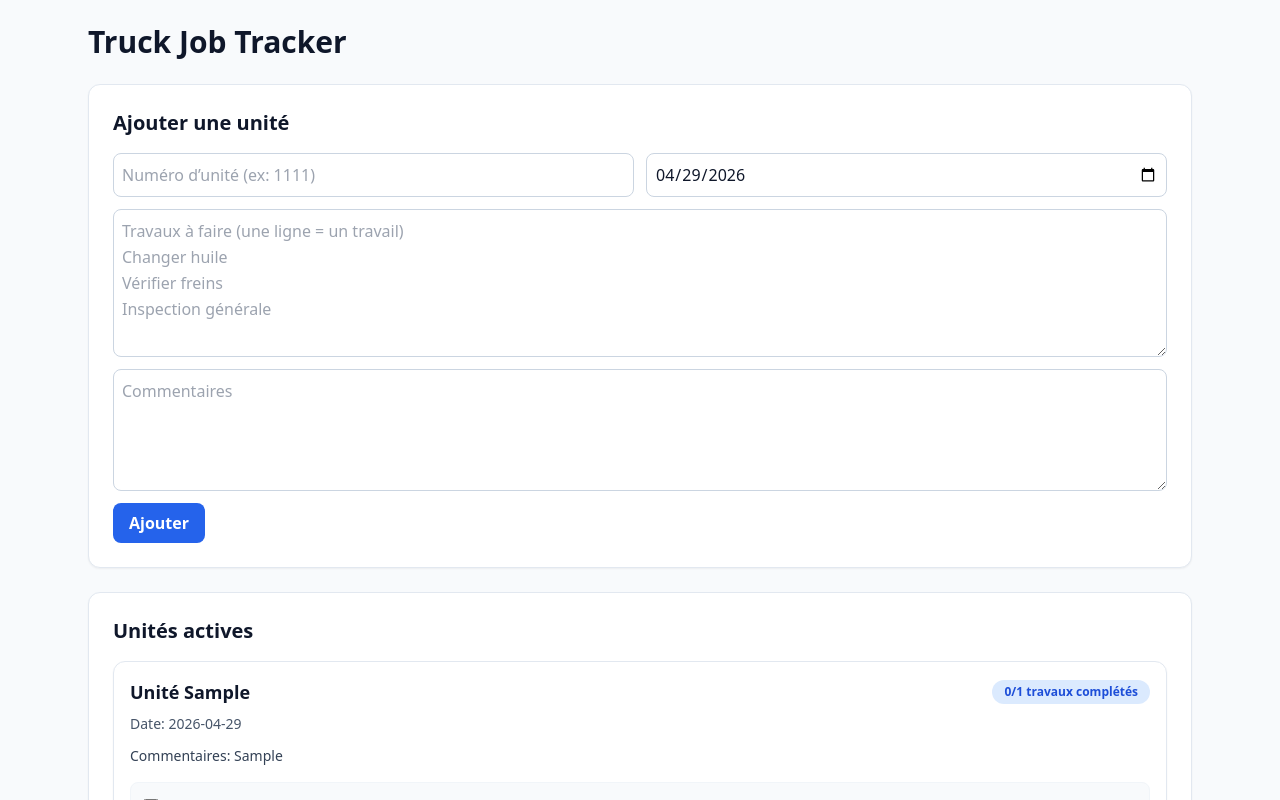
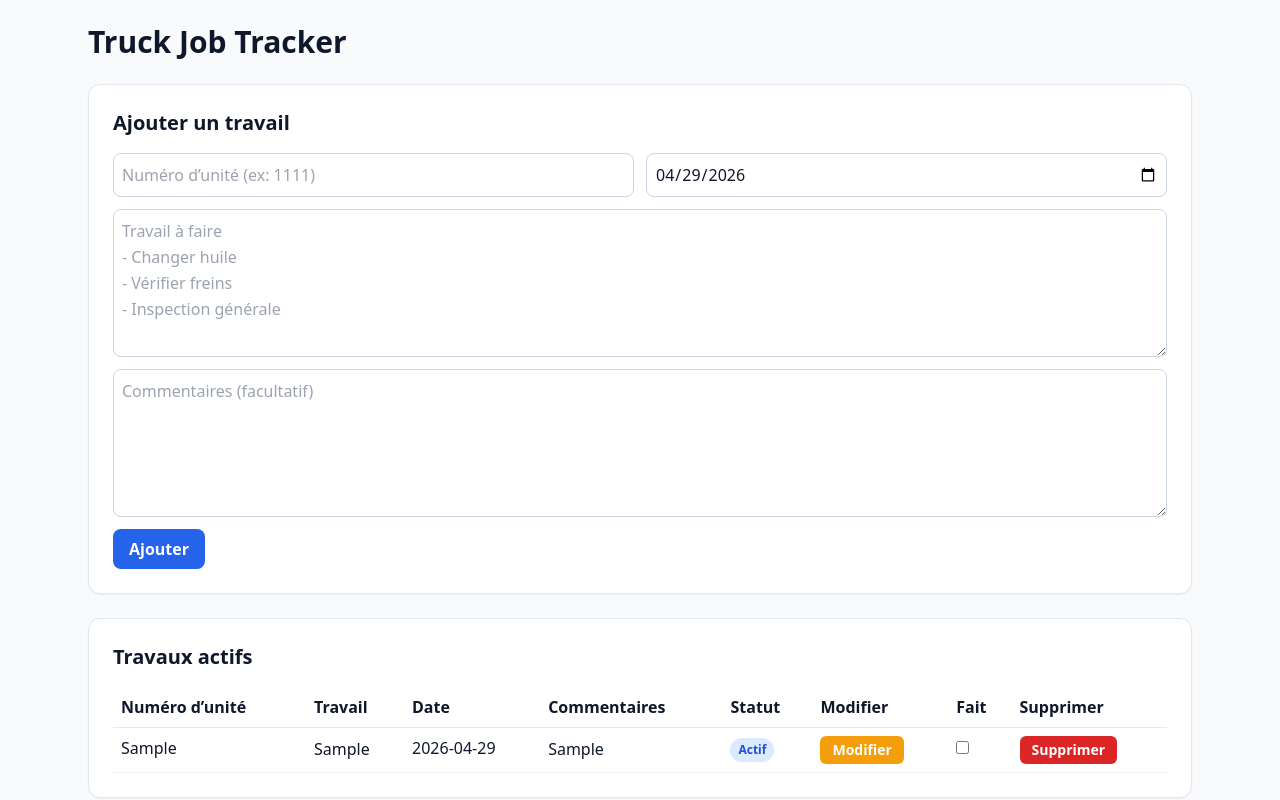
Before and after one commit to Olivier-cousineau/travail-a-effectuer, a Next.js app: page / in a window 1280 px wide. Both pictures are taken after typing "Sample", "Sample", "Sample" into the empty fields and a click on the button "Ajouter". Shown: the top 800 px of the page. Built offline with nearby package versions, Linux system fonts and the light colour scheme.

Commit message:
Revert repository state to 20 minutes ago

```diff
--- a/app/page.tsx
+++ b/app/page.tsx
@@ -2,279 +2,204 @@
 
 import { FormEvent, useEffect, useMemo, useState } from "react";
 
-type UnitJob = {
+type JobStatus = "actif" | "archive";
+
+type Job = {
   id: string;
-  text: string;
-  done: boolean;
+  unitNumber: string;
+  workToDo: string;
+  comments: string;
+  date: string;
+  status: JobStatus;
 };
 
-type UnitCard = {
-  id: string;
-  unit: string;
-  jobs: UnitJob[];
+type HistoryByUnit = Record<string, Job[]>;
+
+type FormState = {
+  unitNumber: string;
+  workToDo: string;
+  comments: string;
   date: string;
-  comments: string;
-  completedAt?: string;
 };
 
-type FormState = {
-  unit: string;
-  jobsText: string;
-  date: string;
-  comments: string;
-};
-
-const ACTIVE_STORAGE_KEY = "truck-job-tracker:active-units";
-const HISTORY_STORAGE_KEY = "truck-job-tracker:history-units";
-const LEGACY_ACTIVE_STORAGE_KEY = "truck-job-tracker:active-jobs";
-const LEGACY_HISTORY_STORAGE_KEY = "truck-job-tracker:history-by-unit";
+const ACTIVE_STORAGE_KEY = "truck-job-tracker:active-jobs";
+const HISTORY_STORAGE_KEY = "truck-job-tracker:history-by-unit";
 
 const defaultDate = () => new Date().toISOString().slice(0, 10);
-
 const emptyForm = (): FormState => ({
-  unit: "",
-  jobsText: "",
+  unitNumber: "",
+  workToDo: "",
+  comments: "",
   date: defaultDate(),
-  comments: "",
 });
 
-function parseJobs(textareaValue: string): UnitJob[] {
-  return textareaValue
-    .split("\n")
-    .map((line) => line.trim())
-    .filter(Boolean)
-    .map((line) => ({
-      id: crypto.randomUUID(),
-      text: line,
-      done: false,
-    }));
-}
+function normalizeJob(raw: Partial<Job>): Job | null {
+  const id = typeof raw.id === "string" ? raw.id : "";
+  const unitNumber = typeof raw.unitNumber === "string" ? raw.unitNumber : "";
+  const workToDo = typeof raw.workToDo === "string" ? raw.workToDo : "";
+  const date = typeof raw.date === "string" ? raw.date : "";
 
-function normalizeUnitCard(raw: Partial<UnitCard>): UnitCard | null {
-  if (!raw || typeof raw !== "object") return null;
-
-  const id = typeof raw.id === "string" ? raw.id : "";
-  const unit = typeof raw.unit === "string" ? raw.unit : "";
-  const date = typeof raw.date === "string" ? raw.date : "";
-  if (!id || !unit || !date) return null;
-
-  const jobs: UnitJob[] = Array.isArray(raw.jobs)
-    ? raw.jobs
-        .map((j) => {
-          if (!j || typeof j !== "object") return null;
-          const job = j as Partial<UnitJob>;
-          if (typeof job.id !== "string" || typeof job.text !== "string") return null;
-          return {
-            id: job.id,
-            text: job.text,
-            done: job.done === true,
-          };
-        })
-        .filter((job): job is UnitJob => Boolean(job))
-    : [];
-
-  if (jobs.length === 0) return null;
+  if (!id || !unitNumber || !workToDo || !date) return null;
 
   return {
     id,
-    unit,
-    jobs,
+    unitNumber,
+    workToDo,
+    comments: typeof raw.comments === "string" ? raw.comments : "",
     date,
-    comments: typeof raw.comments === "string" ? raw.comments : "",
-    completedAt: typeof raw.completedAt === "string" ? raw.completedAt : undefined,
-  };
-}
-
-type LegacyJob = {
-  id: string;
-  unitNumber: string;
-  workToDo: string;
-  comments?: string;
-  date: string;
-  status?: "actif" | "archive";
-};
-
-function normalizeLegacyJob(raw: Partial<LegacyJob>): LegacyJob | null {
-  if (!raw || typeof raw !== "object") return null;
-  if (typeof raw.id !== "string" || typeof raw.unitNumber !== "string" || typeof raw.workToDo !== "string" || typeof raw.date !== "string") {
-    return null;
-  }
-
-  return {
-    id: raw.id,
-    unitNumber: raw.unitNumber,
-    workToDo: raw.workToDo,
-    comments: typeof raw.comments === "string" ? raw.comments : "",
-    date: raw.date,
     status: raw.status === "archive" ? "archive" : "actif",
-  };
-}
-
-function legacyJobToUnitCard(job: LegacyJob): UnitCard {
-  return {
-    id: job.id,
-    unit: job.unitNumber,
-    date: job.date,
-    comments: job.comments ?? "",
-    completedAt: job.status === "archive" ? new Date(`${job.date}T23:59:59.000Z`).toISOString() : undefined,
-    jobs: [
-      {
-        id: `${job.id}-1`,
-        text: job.workToDo,
-        done: job.status === "archive",
-      },
-    ],
   };
 }
 
 export default function Home() {
   const [form, setForm] = useState<FormState>(emptyForm());
-  const [activeUnits, setActiveUnits] = useState<UnitCard[]>([]);
-  const [historyUnits, setHistoryUnits] = useState<UnitCard[]>([]);
-  const [selectedUnitHistory, setSelectedUnitHistory] = useState("");
+  const [editingJobId, setEditingJobId] = useState<string | null>(null);
+  const [activeJobs, setActiveJobs] = useState<Job[]>([]);
+  const [historyByUnit, setHistoryByUnit] = useState<HistoryByUnit>({});
+  const [selectedUnitHistory, setSelectedUnitHistory] = useState<string>("");
 
   useEffect(() => {
     try {
       const savedActive = localStorage.getItem(ACTIVE_STORAGE_KEY);
       const savedHistory = localStorage.getItem(HISTORY_STORAGE_KEY);
-      const savedLegacyActive = localStorage.getItem(LEGACY_ACTIVE_STORAGE_KEY);
-      const savedLegacyHistory = localStorage.getItem(LEGACY_HISTORY_STORAGE_KEY);
 
       if (savedActive) {
-        const parsed = JSON.parse(savedActive) as Partial<UnitCard>[];
-        if (Array.isArray(parsed)) {
-          setActiveUnits(parsed.map(normalizeUnitCard).filter((u): u is UnitCard => Boolean(u)));
+        const parsedActive = JSON.parse(savedActive) as Partial<Job>[];
+        if (Array.isArray(parsedActive)) {
+          setActiveJobs(parsedActive.map(normalizeJob).filter((job): job is Job => Boolean(job)).map((job) => ({ ...job, status: "actif" })));
         }
       }
 
       if (savedHistory) {
-        const parsed = JSON.parse(savedHistory) as Partial<UnitCard>[];
-        if (Array.isArray(parsed)) {
-          setHistoryUnits(parsed.map(normalizeUnitCard).filter((u): u is UnitCard => Boolean(u)));
-        }
-      }
-
-      if (!savedActive && savedLegacyActive) {
-        const parsedLegacyActive = JSON.parse(savedLegacyActive) as Partial<LegacyJob>[];
-        if (Array.isArray(parsedLegacyActive)) {
-          const migratedActive = parsedLegacyActive
-            .map(normalizeLegacyJob)
-            .filter((job): job is LegacyJob => Boolean(job))
-            .map(legacyJobToUnitCard);
-          setActiveUnits(migratedActive);
-        }
-      }
-
-      if (!savedHistory && savedLegacyHistory) {
-        const parsedLegacyHistory = JSON.parse(savedLegacyHistory) as Record<string, Partial<LegacyJob>[]>;
-        if (parsedLegacyHistory && typeof parsedLegacyHistory === "object") {
-          const migratedHistory = Object.values(parsedLegacyHistory)
-            .flatMap((jobs) => (Array.isArray(jobs) ? jobs : []))
-            .map(normalizeLegacyJob)
-            .filter((job): job is LegacyJob => Boolean(job))
-            .map(legacyJobToUnitCard)
-            .map((card) => ({
-              ...card,
-              jobs: card.jobs.map((job) => ({ ...job, done: true })),
-              completedAt: card.completedAt ?? new Date(`${card.date}T23:59:59.000Z`).toISOString(),
-            }));
-          setHistoryUnits(migratedHistory);
+        const parsedHistory = JSON.parse(savedHistory) as Record<string, Partial<Job>[]>;
+        if (parsedHistory && typeof parsedHistory === "object") {
+          const nextHistory: HistoryByUnit = {};
+          Object.entries(parsedHistory).forEach(([unit, jobs]) => {
+            if (!Array.isArray(jobs)) return;
+            nextHistory[unit] = jobs
+              .map(normalizeJob)
+              .filter((job): job is Job => Boolean(job))
+              .map((job) => ({ ...job, status: "archive" }));
+          });
+          setHistoryByUnit(nextHistory);
         }
       }
     } catch {
-      setActiveUnits([]);
-      setHistoryUnits([]);
+      setActiveJobs([]);
+      setHistoryByUnit({});
     }
   }, []);
 
   useEffect(() => {
-    localStorage.setItem(ACTIVE_STORAGE_KEY, JSON.stringify(activeUnits));
-  }, [activeUnits]);
+    localStorage.setItem(ACTIVE_STORAGE_KEY, JSON.stringify(activeJobs));
+  }, [activeJobs]);
 
   useEffect(() => {
-    localStorage.setItem(HISTORY_STORAGE_KEY, JSON.stringify(historyUnits));
-  }, [historyUnits]);
+    localStorage.setItem(HISTORY_STORAGE_KEY, JSON.stringify(historyByUnit));
+  }, [historyByUnit]);
 
-  function addUnitCard(e: FormEvent<HTMLFormElement>) {
-    e.preventDefault();
+  function startEditingJob(jobId: string) {
+    const jobToEdit = activeJobs.find((job) => job.id === jobId);
+    if (!jobToEdit) return;
 
-    const unit = form.unit.trim();
-    const comments = form.comments.trim();
-    const jobs = parseJobs(form.jobsText);
+    setEditingJobId(jobToEdit.id);
+    setForm({
+      unitNumber: jobToEdit.unitNumber,
+      workToDo: jobToEdit.workToDo,
+      comments: jobToEdit.comments,
+      date: jobToEdit.date,
+    });
+  }
 
-    if (!unit || !form.date || jobs.length === 0) return;
-
-    const card: UnitCard = {
-      id: crypto.randomUUID(),
-      unit,
-      jobs,
-      date: form.date,
-      comments,
-    };
-
-    setActiveUnits((current) => [card, ...current]);
+  function cancelEditing() {
+    setEditingJobId(null);
     setForm(emptyForm());
   }
 
-  function toggleJobDone(unitId: string, jobId: string) {
-    setActiveUnits((currentActive) => {
-      let archivedCard: UnitCard | null = null;
+  function upsertJob(e: FormEvent<HTMLFormElement>) {
+    e.preventDefault();
 
-      const nextActive = currentActive
-        .map((card) => {
-          if (card.id !== unitId) return card;
+    const nextJobData: FormState = {
+      unitNumber: form.unitNumber.trim(),
+      workToDo: form.workToDo.trim(),
+      comments: form.comments.trim(),
+      date: form.date,
+    };
 
-          const updatedJobs = card.jobs.map((job) => (job.id === jobId ? { ...job, done: true } : job));
-          const allDone = updatedJobs.every((job) => job.done);
+    if (!nextJobData.unitNumber || !nextJobData.workToDo || !nextJobData.date) return;
 
-          if (allDone) {
-            archivedCard = {
-              ...card,
-              jobs: updatedJobs,
-              completedAt: new Date().toISOString(),
-            };
-            return null;
-          }
+    if (editingJobId) {
+      setActiveJobs((current) =>
+        current.map((job) =>
+          job.id === editingJobId
+            ? {
+                ...job,
+                ...nextJobData,
+              }
+            : job,
+        ),
+      );
+      setEditingJobId(null);
+      setForm(emptyForm());
+      return;
+    }
 
-          return {
-            ...card,
-            jobs: updatedJobs,
-          };
-        })
-        .filter((card): card is UnitCard => Boolean(card));
+    const newJob: Job = {
+      id: crypto.randomUUID(),
+      ...nextJobData,
+      status: "actif",
+    };
 
-      if (archivedCard) {
-        setHistoryUnits((currentHistory) => [archivedCard as UnitCard, ...currentHistory]);
-      }
+    setActiveJobs((current) => [newJob, ...current]);
+    setForm(emptyForm());
+  }
 
-      return nextActive;
+  function markJobAsDone(jobId: string) {
+    if (editingJobId === jobId) {
+      cancelEditing();
+    }
+
+    setActiveJobs((currentActive) => {
+      const job = currentActive.find((j) => j.id === jobId);
+      if (!job) return currentActive;
+
+      const archivedJob: Job = { ...job, status: "archive" };
+
+      setHistoryByUnit((currentHistory) => {
+        const unit = archivedJob.unitNumber;
+        const existing = currentHistory[unit] ?? [];
+        return {
+          ...currentHistory,
+          [unit]: [archivedJob, ...existing],
+        };
+      });
+
+      return currentActive.filter((j) => j.id !== jobId);
     });
   }
 
-  const activeSorted = useMemo(() => [...activeUnits].sort((a, b) => b.date.localeCompare(a.date)), [activeUnits]);
+  function deleteActiveJob(jobId: string) {
+    if (editingJobId === jobId) {
+      cancelEditing();
+    }
 
-  const historyUnitNumbers = useMemo(
-    () => Array.from(new Set(historyUnits.map((card) => card.unit))).sort((a, b) => a.localeCompare(b, "fr")),
-    [historyUnits],
-  );
+    setActiveJobs((current) => current.filter((j) => j.id !== jobId));
+  }
 
-  const visibleHistory = useMemo(() => {
-    const sorted = [...historyUnits].sort((a, b) => (b.completedAt ?? "").localeCompare(a.completedAt ?? ""));
-    if (!selectedUnitHistory) return sorted;
-    return sorted.filter((card) => card.unit === selectedUnitHistory);
-  }, [historyUnits, selectedUnitHistory]);
+  const sortedActiveJobs = useMemo(() => [...activeJobs].sort((a, b) => b.date.localeCompare(a.date)), [activeJobs]);
+  const sortedUnits = useMemo(() => Object.keys(historyByUnit).sort((a, b) => a.localeCompare(b, "fr")), [historyByUnit]);
 
   return (
     <main className="mx-auto min-h-screen w-full max-w-6xl bg-slate-50 p-4 text-slate-900 md:p-6">
       <h1 className="mb-6 text-3xl font-bold">Truck Job Tracker</h1>
 
       <section className="mb-6 rounded-xl border border-slate-200 bg-white p-4 shadow-sm md:p-6">
-        <h2 className="mb-4 text-xl font-semibold">Ajouter une unité</h2>
-        <form onSubmit={addUnitCard} className="grid gap-3 sm:grid-cols-2">
+        <h2 className="mb-4 text-xl font-semibold">{editingJobId ? "Modifier un travail actif" : "Ajouter un travail"}</h2>
+        <form onSubmit={upsertJob} className="grid gap-3 sm:grid-cols-2">
           <input
             type="text"
-            value={form.unit}
-            onChange={(e) => setForm((c) => ({ ...c, unit: e.target.value }))}
+            value={form.unitNumber}
+            onChange={(e) => setForm((c) => ({ ...c, unitNumber: e.target.value }))}
             placeholder="Numéro d’unité (ex: 1111)"
             className="rounded-lg border border-slate-300 p-2"
             required
@@ -287,9 +212,9 @@ export default function Home() {
             required
           />
           <textarea
-            value={form.jobsText}
-            onChange={(e) => setForm((c) => ({ ...c, jobsText: e.target.value }))}
-            placeholder={"Travaux à faire (une ligne = un travail)\nChanger huile\nVérifier freins\nInspection générale"}
+            value={form.workToDo}
+            onChange={(e) => setForm((c) => ({ ...c, workToDo: e.target.value }))}
+            placeholder={'Travail à faire\n- Changer huile\n- Vérifier freins\n- Inspection générale'}
             className="min-h-28 rounded-lg border border-slate-300 p-2 leading-relaxed sm:col-span-2"
             rows={5}
             required
@@ -297,96 +222,136 @@ export default function Home() {
           <textarea
             value={form.comments}
             onChange={(e) => setForm((c) => ({ ...c, comments: e.target.value }))}
-            placeholder="Commentaires"
+            placeholder="Commentaires (facultatif)"
             className="min-h-24 rounded-lg border border-slate-300 p-2 leading-relaxed sm:col-span-2"
-            rows={4}
+            rows={5}
           />
-          <div className="sm:col-span-2">
-            <button type="submit" className="rounded-lg bg-blue-600 px-4 py-2 font-semibold text-white transition hover:bg-blue-700">
-              Ajouter
+          <div className="flex flex-wrap gap-2 sm:col-span-2">
+            <button type="submit" className="rounded-lg bg-blue-600 px-4 py-2 font-semibold text-white">
+              {editingJobId ? "Enregistrer les modifications" : "Ajouter"}
             </button>
+            {editingJobId && (
+              <button
+                type="button"
+                onClick={cancelEditing}
+                className="rounded-lg border border-slate-300 bg-white px-4 py-2 font-semibold text-slate-700"
+              >
+                Annuler la modification
+              </button>
+            )}
           </div>
         </form>
       </section>
 
       <section className="mb-6 rounded-xl border border-slate-200 bg-white p-4 shadow-sm md:p-6">
-        <h2 className="mb-4 text-xl font-semibold">Unités actives</h2>
-        {activeSorted.length === 0 ? (
-          <p className="text-slate-600">Aucune unité active.</p>
+        <h2 className="mb-4 text-xl font-semibold">Travaux actifs</h2>
+        {sortedActiveJobs.length === 0 ? (
+          <p className="text-slate-600">Aucun travail actif.</p>
         ) : (
-          <div className="space-y-4">
-            {activeSorted.map((card) => {
-              const total = card.jobs.length;
-              const done = card.jobs.filter((j) => j.done).length;
-              const remainingJobs = card.jobs.filter((j) => !j.done);
-
-              return (
-                <article key={card.id} className="rounded-xl border border-slate-200 p-4 shadow-sm transition-all duration-200 hover:shadow">
-                  <div className="mb-2 flex flex-wrap items-center justify-between gap-2">
-                    <h3 className="text-lg font-semibold">Unité {card.unit}</h3>
-                    <span className="rounded-full bg-blue-100 px-3 py-1 text-xs font-semibold text-blue-700">{done}/{total} travaux complétés</span>
-                  </div>
-                  <p className="mb-3 text-sm text-slate-600">Date: {card.date}</p>
-                  {card.comments && <p className="mb-4 whitespace-pre-line text-sm text-slate-700">Commentaires: {card.comments}</p>}
-
-                  <ul className="space-y-3">
-                    {remainingJobs.map((job) => (
-                      <li key={job.id} className="flex items-start gap-3 rounded-lg border border-slate-100 bg-slate-50 p-3">
-                        <input
-                          type="checkbox"
-                          aria-label={`Marquer ${job.text} comme complété`}
-                          checked={job.done}
-                          onChange={() => toggleJobDone(card.id, job.id)}
-                          className="mt-1 h-4 w-4"
-                        />
-                        <span className="leading-relaxed">{job.text}</span>
-                      </li>
-                    ))}
-                  </ul>
-                </article>
-              );
-            })}
+          <div className="overflow-x-auto">
+            <table className="w-full border-collapse text-left">
+              <thead>
+                <tr className="border-b border-slate-200">
+                  <th className="p-2">Numéro d’unité</th>
+                  <th className="p-2">Travail</th>
+                  <th className="p-2">Date</th>
+                  <th className="p-2">Commentaires</th>
+                  <th className="p-2">Statut</th>
+                  <th className="p-2">Modifier</th>
+                  <th className="p-2">Fait</th>
+                  <th className="p-2">Supprimer</th>
+                </tr>
+              </thead>
+              <tbody>
+                {sortedActiveJobs.map((job) => (
+                  <tr key={job.id} className="border-b border-slate-100 align-top">
+                    <td className="p-2 font-medium">{job.unitNumber}</td>
+                    <td className="whitespace-pre-line p-2 leading-relaxed">{job.workToDo}</td>
+                    <td className="p-2">{job.date}</td>
+                    <td className="whitespace-pre-line p-2 leading-relaxed">{job.comments || "—"}</td>
+                    <td className="p-2">
+                      <span className="inline-flex rounded-full bg-blue-100 px-2 py-1 text-xs font-semibold text-blue-700">Actif</span>
+                    </td>
+                    <td className="p-2">
+                      <button
+                        type="button"
+                        onClick={() => startEditingJob(job.id)}
+                        className="rounded-md bg-amber-500 px-3 py-1 text-sm font-semibold text-white"
+                      >
+                        Modifier
+                      </button>
+                    </td>
+                    <td className="p-2">
+                      <input type="checkbox" aria-label={`Marquer ${job.workToDo} comme fait`} onChange={() => markJobAsDone(job.id)} />
+                    </td>
+                    <td className="p-2">
+                      <button
+                        type="button"
+                        onClick={() => deleteActiveJob(job.id)}
+                        className="rounded-md bg-red-600 px-3 py-1 text-sm font-semibold text-white"
+                      >
+                        Supprimer
+                      </button>
+                    </td>
+                  </tr>
+                ))}
+              </tbody>
+            </table>
           </div>
         )}
       </section>
 
       <section className="rounded-xl border border-slate-200 bg-white p-4 shadow-sm md:p-6">
         <div className="mb-4 flex flex-wrap items-center gap-2">
-          <h2 className="text-xl font-semibold">Historique verrouillé</h2>
+          <h2 className="text-xl font-semibold">Historique par unité (verrouillé)</h2>
           <select
             value={selectedUnitHistory}
             onChange={(e) => setSelectedUnitHistory(e.target.value)}
             className="rounded-lg border border-slate-300 p-2"
           >
-            <option value="">Voir tout l’historique</option>
-            {historyUnitNumbers.map((unit) => (
+            <option value="">Voir historique d’une unité</option>
+            {sortedUnits.map((unit) => (
               <option key={unit} value={unit}>
-                Voir historique d’une unité: {unit}
+                Unité {unit}
               </option>
             ))}
           </select>
         </div>
 
-        {visibleHistory.length === 0 ? (
-          <p className="text-slate-600">Aucun historique.</p>
+        {sortedUnits.length === 0 ? (
+          <p className="text-slate-600">Aucun historique pour le moment.</p>
         ) : (
           <div className="space-y-4">
-            {visibleHistory.map((card) => (
-              <article key={card.id} className="rounded-lg border border-emerald-200 bg-emerald-50 p-4">
-                <h3 className="mb-2 font-semibold">Unité {card.unit}</h3>
-                <p className="mb-2 text-sm text-slate-700">Date de création: {card.date}</p>
-                {card.completedAt && (
-                  <p className="mb-3 text-sm text-slate-700">Complété le: {new Date(card.completedAt).toLocaleString("fr-CA")}</p>
-                )}
-                {card.comments && <p className="mb-3 whitespace-pre-line text-sm">Commentaires: {card.comments}</p>}
-                <ul className="space-y-2">
-                  {card.jobs.map((job) => (
-                    <li key={job.id} className="rounded border border-emerald-200 bg-white p-2 text-sm">
-                      ✅ {job.text}
-                    </li>
-                  ))}
-                </ul>
-              </article>
+            {(selectedUnitHistory ? [selectedUnitHistory] : sortedUnits).map((unit) => (
+              <div key={unit} className="rounded-lg border border-slate-200 p-3">
+                <h3 className="mb-3 font-semibold">Unité {unit}</h3>
+                <div className="overflow-x-auto">
+                  <table className="w-full border-collapse text-left">
+                    <thead>
+                      <tr className="border-b border-slate-200">
+                        <th className="p-2">Numéro d’unité</th>
+                        <th className="p-2">Travail</th>
+                        <th className="p-2">Date</th>
+                        <th className="p-2">Commentaires</th>
+                        <th className="p-2">Statut</th>
+                      </tr>
+                    </thead>
+                    <tbody>
+                      {(historyByUnit[unit] ?? []).map((job) => (
+                        <tr key={job.id} className="border-b border-slate-100 align-top">
+                          <td className="p-2 font-medium">{job.unitNumber}</td>
+                          <td className="whitespace-pre-line p-2 leading-relaxed">{job.workToDo}</td>
+                          <td className="p-2">{job.date}</td>
+                          <td className="whitespace-pre-line p-2 leading-relaxed">{job.comments || "—"}</td>
+                          <td className="p-2">
+                            <span className="inline-flex rounded-full bg-emerald-100 px-2 py-1 text-xs font-semibold text-emerald-700">Archivé</span>
+                          </td>
+                        </tr>
+                      ))}
+                    </tbody>
+                  </table>
+                </div>
+              </div>
             ))}
           </div>
         )}
```
